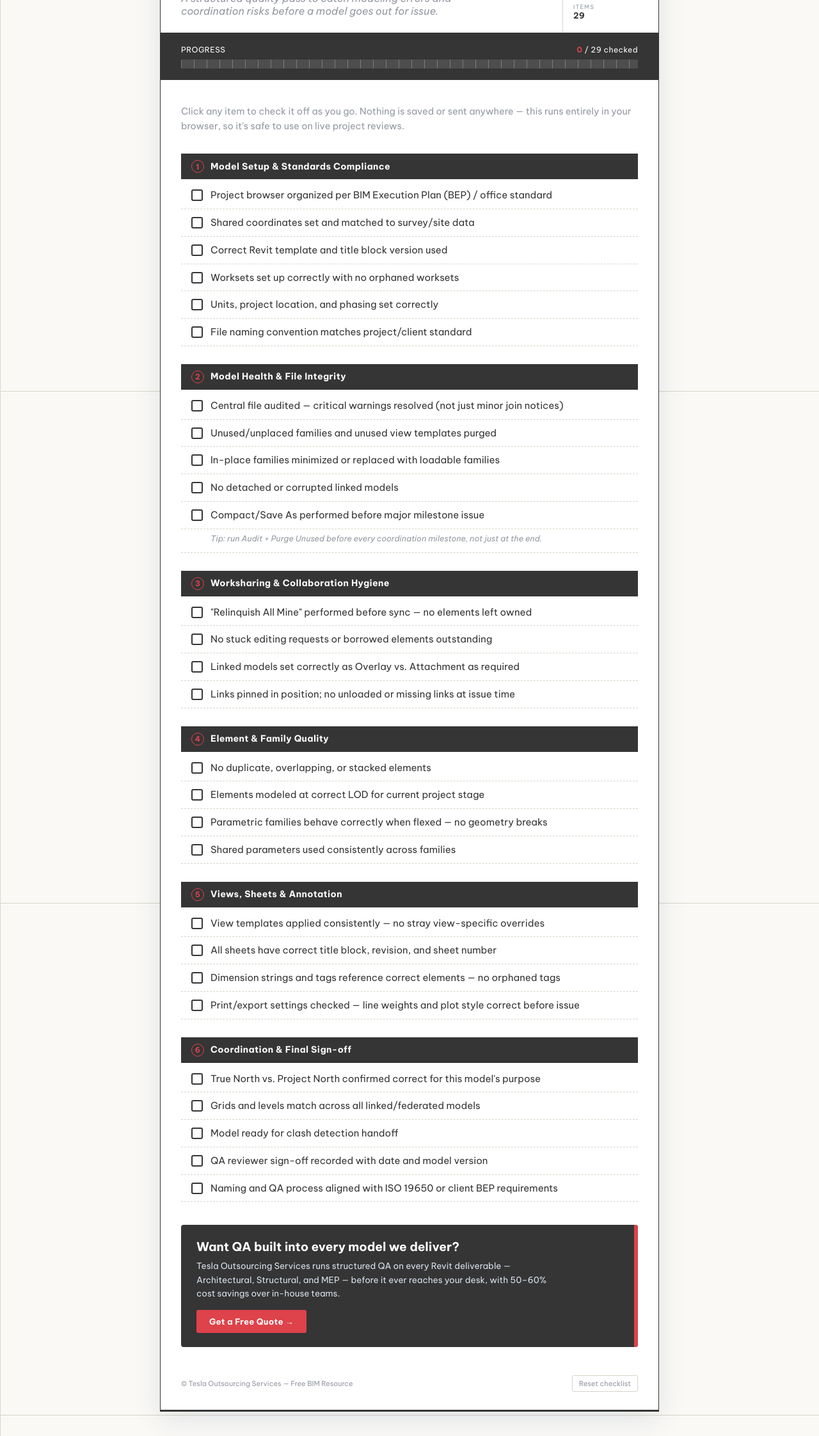
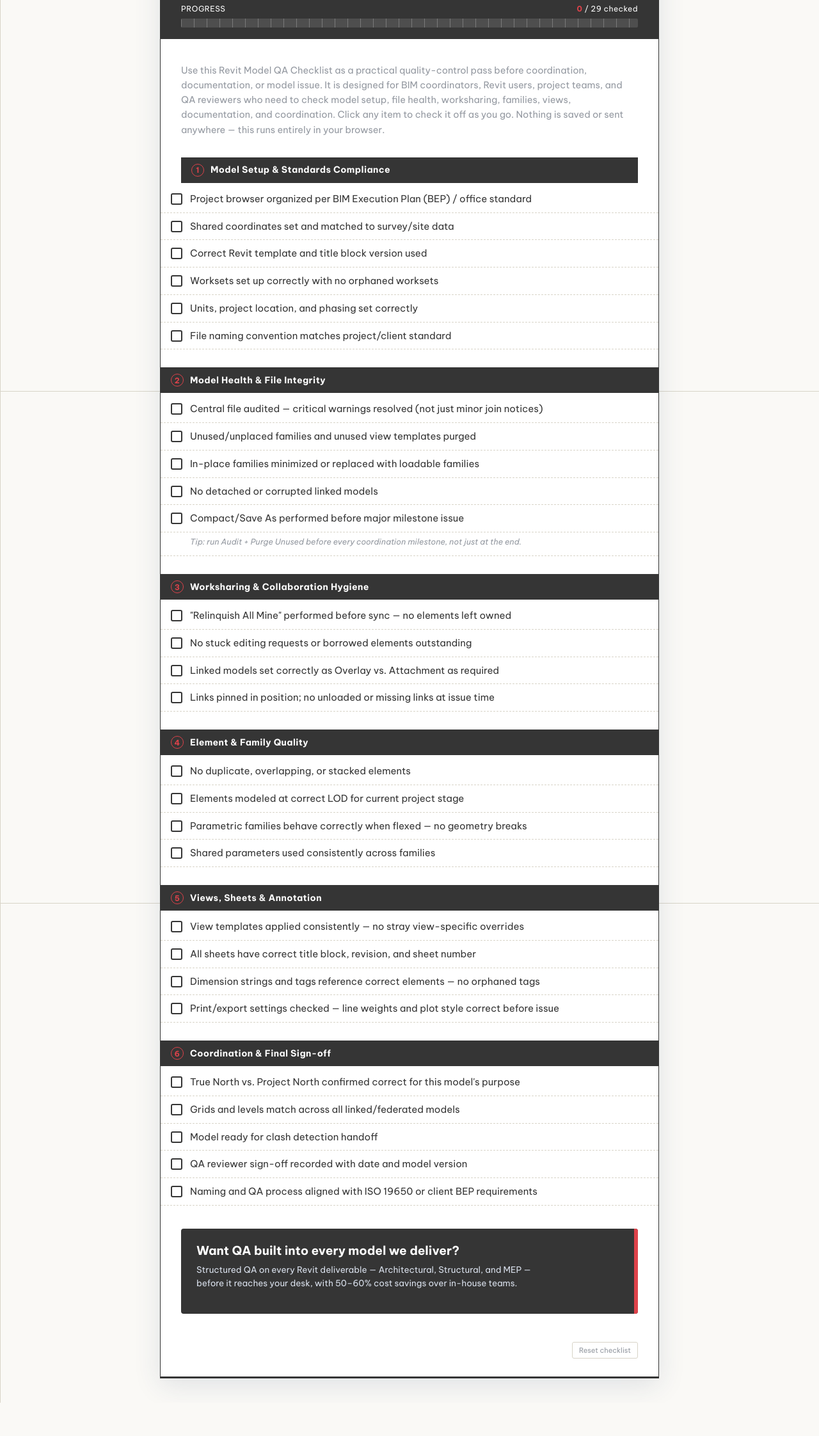
Before and after one commit to scantobimservices1-dotcom/revit-model-checklist, a plain HTML site: page index.html in a window 1280 px wide. Shown: the part 189-2433 px from the top of the page at 64% size. After the commit the page ends 2381 px from the top, so only its background shows below. Drawn offline with Linux system fonts and the light colour scheme.

Commit message:
Update index.html

```diff
--- a/index.html
+++ b/index.html
@@ -3,7 +3,52 @@
 <head>
 <meta charset="UTF-8">
 <meta name="viewport" content="width=device-width, initial-scale=1.0">
-<title>Revit Model QA Checklist | Tesla Outsourcing Services</title>
+
+<!-- Primary SEO -->
+<title>Revit Model QA Checklist | BIM Quality Assurance</title>
+<meta name="description" content="Use this Revit Model QA Checklist to review model setup, file health, worksharing, families, views, documentation, coordination, and final QA sign-off before issue.">
+<meta name="robots" content="index, follow, max-image-preview:large">
+<meta name="author" content="BIM Quality Assurance Resource">
+<meta name="theme-color" content="#353535">
+
+<!-- Search intent / topical relevance -->
+<meta name="keywords" content="Revit model QA checklist, Revit QA checklist, BIM model quality assurance, Revit model quality control, Revit quality checklist, BIM coordination checklist">
+
+<!-- Open Graph -->
+<meta property="og:type" content="website">
+<meta property="og:title" content="Revit Model QA Checklist | BIM Quality Assurance">
+<meta property="og:description" content="A practical 29-point Revit model QA checklist covering setup, model health, worksharing, families, views, documentation, coordination, and final sign-off.">
+<meta property="og:site_name" content="Revit Model QA Checklist">
+
+<!-- Twitter / social sharing -->
+<meta name="twitter:card" content="summary">
+<meta name="twitter:title" content="Revit Model QA Checklist | BIM Quality Assurance">
+<meta name="twitter:description" content="Review a Revit model with a structured 29-point QA checklist before coordination or issue.">
+
+<!-- Structured data -->
+<script type="application/ld+json">
+{
+  "@context": "https://schema.org",
+  "@type": "WebApplication",
+  "name": "Revit Model QA Checklist",
+  "description": "An interactive 29-point checklist for Revit model quality assurance, covering model setup, file integrity, worksharing, families, views, documentation, coordination and final sign-off.",
+  "applicationCategory": "BusinessApplication",
+  "operatingSystem": "Any",
+  "browserRequirements": "Requires a modern web browser",
+  "featureList": [
+    "Interactive Revit model QA checklist",
+    "Progress tracking",
+    "Model setup and standards review",
+    "Model health and file integrity review",
+    "Worksharing and collaboration review",
+    "Element and family quality review",
+    "Views, sheets and annotation review",
+    "Coordination and final sign-off review"
+  ]
+}
+</script>
+
+<title>Revit Model QA Checklist | BIM Quality Assurance</title>
 <link rel="preconnect" href="https://fonts.googleapis.com">
 <link rel="preconnect" href="https://fonts.gstatic.com" crossorigin>
 <link href="https://fonts.googleapis.com/css2?family=Be+Vietnam+Pro:ital,wght@0,400;0,600;0,700;1,400&display=swap" rel="stylesheet">
@@ -310,12 +355,10 @@
 </head>
 <body>
 
-<div class="sheet">
+<main class="sheet">
 
-  <div class="titleblock">
+  <header class="titleblock">
     <div class="titleblock-main">
-      <img src="logo.png" alt="Tesla Outsourcing Services" style="max-height: 65px; margin-bottom: 24px; display: block;">
-      <p class="eyebrow">TESLA OUTSOURCING SERVICES — BIM RESOURCE</p>
       <h1>Revit Model QA Checklist</h1>
       <p class="subtitle">A structured quality pass to catch modeling errors and coordination risks before a model goes out for issue.</p>
     </div>
@@ -324,68 +367,68 @@
       <div><span class="label">Rev</span><span class="val">A</span></div>
       <div><span class="label">Items</span><span class="val">29</span></div>
     </div>
+  </header>
+
+  <div class="progress-wrap" aria-label="Checklist progress">
+    <div class="progress-label"><span>PROGRESS</span><span><span id="count">0</span> / 29 checked</span></div>
+    <div class="ruler" role="progressbar" aria-label="Checklist completion" aria-valuemin="0" aria-valuemax="29" aria-valuenow="0"><div class="ruler-fill" id="fill"></div></div>
   </div>
 
-  <div class="progress-wrap">
-    <div class="progress-label"><span>PROGRESS</span><span><span id="count">0</span> / 29 checked</span></div>
-    <div class="ruler"><div class="ruler-fill" id="fill"></div></div>
-  </div>
-
-  <p class="intro">Click any item to check it off as you go. Nothing is saved or sent anywhere — this runs entirely in your browser, so it's safe to use on live project reviews.</p>
+  <p class="intro">Use this Revit Model QA Checklist as a practical quality-control pass before coordination, documentation, or model issue. It is designed for BIM coordinators, Revit users, project teams, and QA reviewers who need to check model setup, file health, worksharing, families, views, documentation, and coordination. Click any item to check it off as you go. Nothing is saved or sent anywhere — this runs entirely in your browser.</p>
 
   <div class="section" id="checklist">
 
-    <div class="section-head"><span class="num">1</span> Model Setup &amp; Standards Compliance</div>
-    <div class="item"><div class="box"></div><div class="item-text">Project browser organized per BIM Execution Plan (BEP) / office standard</div></div>
-    <div class="item"><div class="box"></div><div class="item-text">Shared coordinates set and matched to survey/site data</div></div>
-    <div class="item"><div class="box"></div><div class="item-text">Correct Revit template and title block version used</div></div>
-    <div class="item"><div class="box"></div><div class="item-text">Worksets set up correctly with no orphaned worksets</div></div>
-    <div class="item"><div class="box"></div><div class="item-text">Units, project location, and phasing set correctly</div></div>
-    <div class="item"><div class="box"></div><div class="item-text">File naming convention matches project/client standard</div></div>
+    <h2 class="section-head"><span class="num">1</span> Model Setup &amp; Standards Compliance</div></h2>
+    <div class="item" role="checkbox" aria-checked="false" tabindex="0"><div class="box" aria-hidden="true"></div><div class="item-text">Project browser organized per BIM Execution Plan (BEP) / office standard</div></div>
+    <div class="item" role="checkbox" aria-checked="false" tabindex="0"><div class="box" aria-hidden="true"></div><div class="item-text">Shared coordinates set and matched to survey/site data</div></div>
+    <div class="item" role="checkbox" aria-checked="false" tabindex="0"><div class="box" aria-hidden="true"></div><div class="item-text">Correct Revit template and title block version used</div></div>
+    <div class="item" role="checkbox" aria-checked="false" tabindex="0"><div class="box" aria-hidden="true"></div><div class="item-text">Worksets set up correctly with no orphaned worksets</div></div>
+    <div class="item" role="checkbox" aria-checked="false" tabindex="0"><div class="box" aria-hidden="true"></div><div class="item-text">Units, project location, and phasing set correctly</div></div>
+    <div class="item" role="checkbox" aria-checked="false" tabindex="0"><div class="box" aria-hidden="true"></div><div class="item-text">File naming convention matches project/client standard</div></div>
 
-    <div class="section-head"><span class="num">2</span> Model Health &amp; File Integrity</div>
-    <div class="item"><div class="box"></div><div class="item-text">Central file audited — critical warnings resolved (not just minor join notices)</div></div>
-    <div class="item"><div class="box"></div><div class="item-text">Unused/unplaced families and unused view templates purged</div></div>
-    <div class="item"><div class="box"></div><div class="item-text">In-place families minimized or replaced with loadable families</div></div>
-    <div class="item"><div class="box"></div><div class="item-text">No detached or corrupted linked models</div></div>
-    <div class="item"><div class="box"></div><div class="item-text">Compact/Save As performed before major milestone issue</div></div>
+    <h2 class="section-head"><span class="num">2</span> Model Health &amp; File Integrity</div></h2>
+    <div class="item" role="checkbox" aria-checked="false" tabindex="0"><div class="box" aria-hidden="true"></div><div class="item-text">Central file audited — critical warnings resolved (not just minor join notices)</div></div>
+    <div class="item" role="checkbox" aria-checked="false" tabindex="0"><div class="box" aria-hidden="true"></div><div class="item-text">Unused/unplaced families and unused view templates purged</div></div>
+    <div class="item" role="checkbox" aria-checked="false" tabindex="0"><div class="box" aria-hidden="true"></div><div class="item-text">In-place families minimized or replaced with loadable families</div></div>
+    <div class="item" role="checkbox" aria-checked="false" tabindex="0"><div class="box" aria-hidden="true"></div><div class="item-text">No detached or corrupted linked models</div></div>
+    <div class="item" role="checkbox" aria-checked="false" tabindex="0"><div class="box" aria-hidden="true"></div><div class="item-text">Compact/Save As performed before major milestone issue</div></div>
     <div class="note">Tip: run Audit + Purge Unused before every coordination milestone, not just at the end.</div>
 
-    <div class="section-head"><span class="num">3</span> Worksharing &amp; Collaboration Hygiene</div>
-    <div class="item"><div class="box"></div><div class="item-text">"Relinquish All Mine" performed before sync — no elements left owned</div></div>
-    <div class="item"><div class="box"></div><div class="item-text">No stuck editing requests or borrowed elements outstanding</div></div>
-    <div class="item"><div class="box"></div><div class="item-text">Linked models set correctly as Overlay vs. Attachment as required</div></div>
-    <div class="item"><div class="box"></div><div class="item-text">Links pinned in position; no unloaded or missing links at issue time</div></div>
+    <h2 class="section-head"><span class="num">3</span> Worksharing &amp; Collaboration Hygiene</div></h2>
+    <div class="item" role="checkbox" aria-checked="false" tabindex="0"><div class="box" aria-hidden="true"></div><div class="item-text">"Relinquish All Mine" performed before sync — no elements left owned</div></div>
+    <div class="item" role="checkbox" aria-checked="false" tabindex="0"><div class="box" aria-hidden="true"></div><div class="item-text">No stuck editing requests or borrowed elements outstanding</div></div>
+    <div class="item" role="checkbox" aria-checked="false" tabindex="0"><div class="box" aria-hidden="true"></div><div class="item-text">Linked models set correctly as Overlay vs. Attachment as required</div></div>
+    <div class="item" role="checkbox" aria-checked="false" tabindex="0"><div class="box" aria-hidden="true"></div><div class="item-text">Links pinned in position; no unloaded or missing links at issue time</div></div>
 
-    <div class="section-head"><span class="num">4</span> Element &amp; Family Quality</div>
-    <div class="item"><div class="box"></div><div class="item-text">No duplicate, overlapping, or stacked elements</div></div>
-    <div class="item"><div class="box"></div><div class="item-text">Elements modeled at correct LOD for current project stage</div></div>
-    <div class="item"><div class="box"></div><div class="item-text">Parametric families behave correctly when flexed — no geometry breaks</div></div>
-    <div class="item"><div class="box"></div><div class="item-text">Shared parameters used consistently across families</div></div>
+    <h2 class="section-head"><span class="num">4</span> Element &amp; Family Quality</div></h2>
+    <div class="item" role="checkbox" aria-checked="false" tabindex="0"><div class="box" aria-hidden="true"></div><div class="item-text">No duplicate, overlapping, or stacked elements</div></div>
+    <div class="item" role="checkbox" aria-checked="false" tabindex="0"><div class="box" aria-hidden="true"></div><div class="item-text">Elements modeled at correct LOD for current project stage</div></div>
+    <div class="item" role="checkbox" aria-checked="false" tabindex="0"><div class="box" aria-hidden="true"></div><div class="item-text">Parametric families behave correctly when flexed — no geometry breaks</div></div>
+    <div class="item" role="checkbox" aria-checked="false" tabindex="0"><div class="box" aria-hidden="true"></div><div class="item-text">Shared parameters used consistently across families</div></div>
 
-    <div class="section-head"><span class="num">5</span> Views, Sheets &amp; Annotation</div>
-    <div class="item"><div class="box"></div><div class="item-text">View templates applied consistently — no stray view-specific overrides</div></div>
-    <div class="item"><div class="box"></div><div class="item-text">All sheets have correct title block, revision, and sheet number</div></div>
-    <div class="item"><div class="box"></div><div class="item-text">Dimension strings and tags reference correct elements — no orphaned tags</div></div>
-    <div class="item"><div class="box"></div><div class="item-text">Print/export settings checked — line weights and plot style correct before issue</div></div>
+    <h2 class="section-head"><span class="num">5</span> Views, Sheets &amp; Annotation</div></h2>
+    <div class="item" role="checkbox" aria-checked="false" tabindex="0"><div class="box" aria-hidden="true"></div><div class="item-text">View templates applied consistently — no stray view-specific overrides</div></div>
+    <div class="item" role="checkbox" aria-checked="false" tabindex="0"><div class="box" aria-hidden="true"></div><div class="item-text">All sheets have correct title block, revision, and sheet number</div></div>
+    <div class="item" role="checkbox" aria-checked="false" tabindex="0"><div class="box" aria-hidden="true"></div><div class="item-text">Dimension strings and tags reference correct elements — no orphaned tags</div></div>
+    <div class="item" role="checkbox" aria-checked="false" tabindex="0"><div class="box" aria-hidden="true"></div><div class="item-text">Print/export settings checked — line weights and plot style correct before issue</div></div>
 
-    <div class="section-head"><span class="num">6</span> Coordination &amp; Final Sign-off</div>
-    <div class="item"><div class="box"></div><div class="item-text">True North vs. Project North confirmed correct for this model's purpose</div></div>
-    <div class="item"><div class="box"></div><div class="item-text">Grids and levels match across all linked/federated models</div></div>
-    <div class="item"><div class="box"></div><div class="item-text">Model ready for clash detection handoff</div></div>
-    <div class="item"><div class="box"></div><div class="item-text">QA reviewer sign-off recorded with date and model version</div></div>
-    <div class="item"><div class="box"></div><div class="item-text">Naming and QA process aligned with ISO 19650 or client BEP requirements</div></div>
+    <h2 class="section-head"><span class="num">6</span> Coordination &amp; Final Sign-off</div></h2>
+    <div class="item" role="checkbox" aria-checked="false" tabindex="0"><div class="box" aria-hidden="true"></div><div class="item-text">True North vs. Project North confirmed correct for this model's purpose</div></div>
+    <div class="item" role="checkbox" aria-checked="false" tabindex="0"><div class="box" aria-hidden="true"></div><div class="item-text">Grids and levels match across all linked/federated models</div></div>
+    <div class="item" role="checkbox" aria-checked="false" tabindex="0"><div class="box" aria-hidden="true"></div><div class="item-text">Model ready for clash detection handoff</div></div>
+    <div class="item" role="checkbox" aria-checked="false" tabindex="0"><div class="box" aria-hidden="true"></div><div class="item-text">QA reviewer sign-off recorded with date and model version</div></div>
+    <div class="item" role="checkbox" aria-checked="false" tabindex="0"><div class="box" aria-hidden="true"></div><div class="item-text">Naming and QA process aligned with ISO 19650 or client BEP requirements</div></div>
 
   </div>
 
   <div class="cta">
     <h3>Want QA built into every model we deliver?</h3>
-    <p>Tesla Outsourcing Services runs structured QA on every Revit deliverable — Architectural, Structural, and MEP — before it ever reaches your desk, with 50–60% cost savings over in-house teams.</p>
-    <a class="btn" href="https://www.teslaoutsourcingservices.com/contact-us.php">Get a Free Quote →</a>
+    <p>Structured QA on every Revit deliverable — Architectural, Structural, and MEP — before it reaches your desk, with 50–60% cost savings over in-house teams.</p>
+
   </div>
 
   <div class="footer-strip">
-    <span>© Tesla Outsourcing Services — Free BIM Resource</span>
+    <span></span>
     <button class="reset-btn" id="resetBtn">Reset checklist</button>
   </div>
 
@@ -401,20 +444,35 @@
     const done = document.querySelectorAll('.item.done').length;
     countEl.textContent = done;
     fillEl.style.width = (done / total * 100) + '%';
+    document.querySelector('.ruler').setAttribute('aria-valuenow', done);
   }
 
   items.forEach(item => {
     item.addEventListener('click', () => {
       item.classList.toggle('done');
+      item.setAttribute('aria-checked', item.classList.contains('done'));
       updateProgress();
     });
   });
 
+  items.forEach(item => {
+    item.addEventListener('keydown', (event) => {
+      if (event.key === 'Enter' || event.key === ' ') {
+        event.preventDefault();
+        item.click();
+      }
+    });
+  });
+
   document.getElementById('resetBtn').addEventListener('click', () => {
-    items.forEach(item => item.classList.remove('done'));
+    items.forEach(item => {
+      item.classList.remove('done');
+      item.setAttribute('aria-checked', 'false');
+    });
     updateProgress();
   });
 </script>
 
+<noscript><p style="max-width:780px;margin:20px auto;padding:16px;font-family:Arial,sans-serif;">JavaScript is required to interact with the checklist and track progress.</p></noscript>
 </body>
 </html>
```
